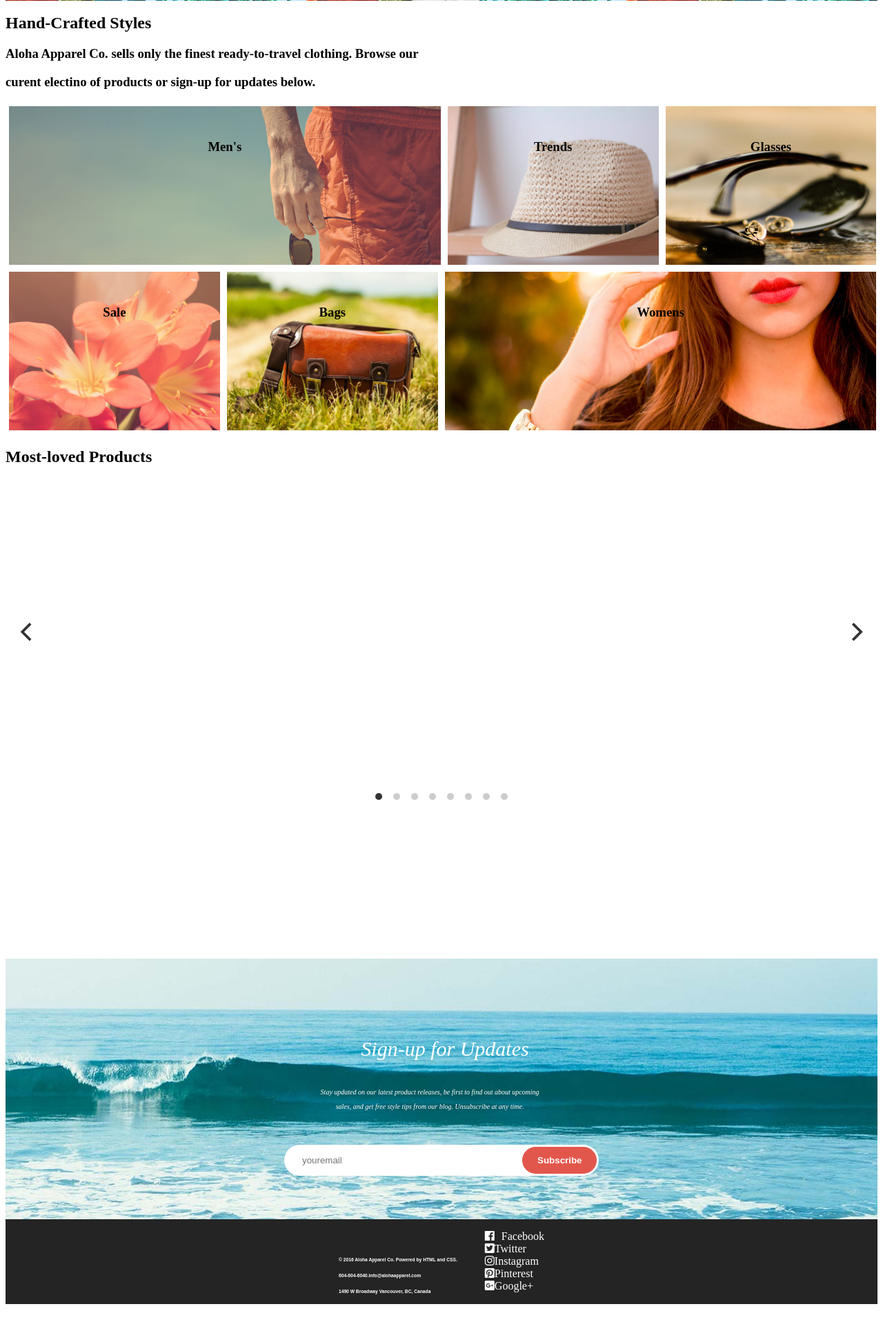
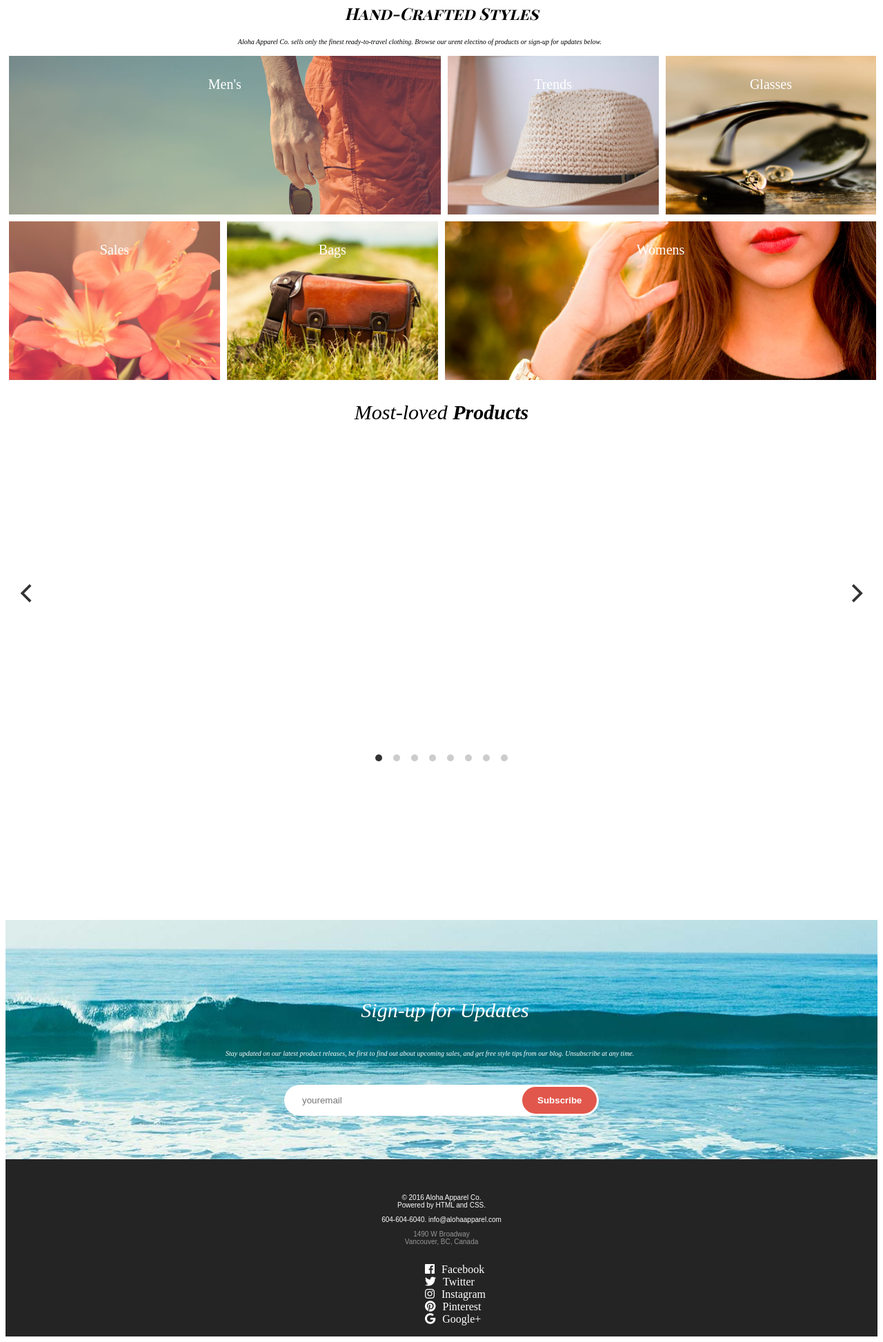
Before and after one commit to xufelixu/Aloha, a plain HTML site: page index.html in a window 1280 px wide. Shown: the part 375-2321 px from the top of the page at 69% size. Before the commit the page ends 2274 px from the top, so only its background shows below. Drawn offline with nearby package versions, Linux system fonts and the light colour scheme; files whose address does not match are found by name.

Commit message:
Add files via upload

```diff
--- a/index.html
+++ b/index.html
@@ -18,39 +18,44 @@
 <!-- logo -->
 
 <body>
-    <div class="container">
+    <div class="navigation-container">
         <div class="logo">
-            <header id="top">
-                <img src="project-01/images/aloha-logo.svg" alt="aloha-logo">
-            </header>
+            <a href="#"> <img src="project-01/images/aloha-logo.svg" alt="aloha-logo"></a>
         </div>
+
+
         <!-- navigation -->
-        <div class="navi">
-            <nav>
-                <a href="About.html">ABOUT</a>
-                <a href="SHOP.html">SHOP</a>
-                <a href="FEATURE">FEATURE</a>
-                <a href="UPDATE">UPDATE</a>
-            </nav>
-        </div>
+        <ul class="navi">
+            <li class="about"> <a href="About.html">ABOUT</a> </li>
+            <li class="shop "> <a href="SHOP.html">SHOP</a> </li>
+            <li class="feature"> <a href="FEATURE">FEATURE</a> </li>
+            <li class='update'> <a href="UPDATE">UPDATE</a> </li>
+        </ul>
         <!-- cart icon -->
+
         <div class="cart-icon">
-            <img src="project-01/images/cart-icon.svg" alt="cart-icon">
+            <a href="#"> <img src="project-01/images/cart-icon.svg" alt="cart-icon"></a>
         </div>
 
     </div>
 
-    <!-- bkgd-banner -->
+
+
+
+
     <div class="bkgd-banner">
-        <h2 class="banner-text-1">NEW COLLECTION</h2>
-        <h2 class="banner-text-2">Spring / Summer 2019</h2>
+        <h2>NEW COLLECTION</h2>
+        <h1>Spring / Summer 2019</h1>
     </div>
 
-    <div class="text-mid">
-        <h2>Hand-Crafted <strong>Styles</strong></h2>
+
+
+
+    <div class="article">
+        <h2>Hand-Crafted <span>Styles</span></h2>
         <h3>Aloha Apparel Co. sells only the finest ready-to-travel clothing.
-            Browse our <p>curent electino of products or
-                sign-up for updates below.</p>
+            Browse our urent electino of products or
+            sign-up for updates below.
         </h3>
     </div>
 
@@ -59,31 +64,33 @@
 
         <div class="category">
             <div class="men">
-                <h3> Men's</h3>
+                <a href="#"><span>Men's</span></a>
             </div>
             <div class="trends">
-                <h3>Trends</h3>
+                <a href="#"><span>Trends</span></a>
             </div>
             <div class="glasses">
-                <h3>Glasses</h3>
+                <a href="#"><span>Glasses</span></a>
             </div>
 
             <div class="sales">
-                <h3>Sale</h3>
+                <a href="#"><span>Sales</span></a>
             </div>
             <div class="bags">
-                <h3>Bags</h3>
+                <a href="#"><span>Bags</span></a>
             </div>
             <div class="womens">
-                <h3>Womens</h3>
+                <a href="#"><span>Womens</span></a>
             </div>
 
         </div>
 
+        <div class="products">
+            <H2>Most-loved <b>Products</b></h2>
+        </div>
 
-        <H2>Most-loved <strong>Products</strong></h2>
 
-        <div class="conainter-moving"></div>
+
 
         <div class="main-carousel">
             <div class="carousel-cell">
@@ -134,9 +141,8 @@
             <h1>Sign-up for Updates</h1>
             <form action="http://www.google.com" method="post">
                 <div class="sign-up-text">
-                    Stay updated on our latest product releases, be first to find out about upcoming<p> sales, and
-                        get
-                        free style tips from our blog. Unsubscribe at any time.</p>
+                    Stay updated on our latest product releases, be first to find out about upcoming sales, and
+                    get free style tips from our blog. Unsubscribe at any time.
                 </div>
 
                 <div class="password">
@@ -147,30 +153,43 @@
         </div>
 
         <footer class="footer">
+
             <div class="footer-container">
+
                 <div class="copy-icon">
-                    <h6>&copy;
-                        2016 Aloha Apparel Co.
-                        Powered by HTML and CSS.
-                    </h6>
-                    <h6>604-604-6040.<a href="info@alohaapparel.com">info@alohaapparel.com</a>
-                    </h6>
-                    <h6>1490 W Broadway
-                        Vancouver, BC, Canada
-                    </h6>
+                    <p>&copy; 2016 Aloha Apparel Co. <br /> Powered by HTML and CSS.</p>
+                    <p>604-604-6040. <a href="mailto:info@alohapparel.com">info@alohaapparel.com</a></p>
+                    <p id="address">1490 W Broadway <br /> Vancouver, BC, Canada</p>
                 </div>
 
-                <div class="social-media">
-                    <ul class="icon">
-                        <li><a href="#"><i class="fab fa-facebook"></i><span>Facebook</span></a></li>
-                        <li><i class="fab fa-twitter-square"></i><a href="www.Twitter.com">Twitter</a></li>
-                        <li><i class="fab fa-instagram"></i><a href="www.Instagram">Instagram</a></li>
-                        <li><i class="fab fa-pinterest-square"></i><a href="www.Pinterest.com">Pinterest</a></li>
-                        <li><i class="fab fa-google-plus-square"></i><a href="www.google.com">Google+</a></li>
-                    </ul>
-                </div>
             </div>
+
+            <div class="social-media">
+                <ul>
+
+                    <li>
+                        <a href="#"><i class="fab fa-facebook" aria-hidden="true"></i><span>Facebook</span>
+                        </a>
+                    </li>
+                    <li>
+                        <a href="#"><i class="fab fa-twitter" aria-hidden="true"></i><span>Twitter</span></a>
+                    </li>
+                    <li>
+                        <a href="#"> <i class="fab fa-instagram" aria-hidden="true"></i><span>Instagram</span> </a>
+                    </li>
+                    <li>
+                        <a href="#"><i class="fab fa-pinterest" aria-hidden="true"></i><span>Pinterest</span></a>
+                    </li>
+                    <li>
+                        <a href="#"> <i class="fab fa-google" aria-hidden="true"></i><span>Google+</span> </a>
+                    </li>
+
+                </ul>
+            </div>
+
+
         </footer>
+    </div>
 
 
 
@@ -179,7 +198,7 @@
 
 
 
-    </div>
+
 
 
 
--- a/style.css
+++ b/style.css
@@ -34,6 +34,7 @@
   font-weight: bold;
   font-style: normal;
 }
+
 /* pesudo to do some change
 h1:before {
   content: "hello";
@@ -55,12 +56,15 @@ h1:before {
   padding-bottom: 0px;
   height: 10%;
 }
+
 li {
   list-style: none;
 }
+
 .logo img {
   width: 80%;
 }
+
 .navi {
   order: 3;
   background-color: white;
@@ -75,12 +79,14 @@ li {
   padding-right: 20px;
   color: #e2574c;
 }
+
 .cart-icon {
   order: 2;
 
   flex-basis: 50%;
   height: 10%;
 }
+
 .cart-icon img {
   width: 30%;
   float: right;
@@ -115,6 +121,7 @@ h1 {
   font-weight: normal;
   font-style: italic;
 }
+
 .article h3 {
   font-weight: normal;
   font-style: italic;
@@ -129,6 +136,7 @@ h1 {
   flex-wrap: wrap;
   text-align: center;
 }
+
 .category a {
   text-decoration: none;
   color: white;
@@ -194,9 +202,11 @@ h1 {
   font-style: italic;
   font-size: 30px;
 }
+
 .main-carousel p {
   text-align: center;
 }
+
 .red {
   color: red;
 }
@@ -214,6 +224,7 @@ h1 {
   background-color: #e2574c;
   background-position: bottom;
 }
+
 .sign-up-text {
   color: white;
   padding: 40px;
@@ -223,6 +234,7 @@ h1 {
   font-weight: normal;
   font-style: italic;
 }
+
 .sign-up h1 {
   margin: auto;
   color: white;
@@ -233,6 +245,7 @@ h1 {
   font-weight: normal;
   font-style: italic;
 }
+
 .password {
   text-align: center;
   margin-right: 5%;
@@ -249,6 +262,7 @@ h1 {
   font-weight: bold;
   flex: 0 1 25%;
 }
+
 #youremail {
   display: block;
   height: 15px;
@@ -259,6 +273,7 @@ h1 {
   color: #888;
   flex: 0 1 70%;
 }
+
 .password {
   max-width: 450px;
   margin-left: 30%;
@@ -287,6 +302,7 @@ h1 {
 a:hover {
   color: red;
 }
+
 .copy-icon p {
   text-align: center;
 }
@@ -295,6 +311,7 @@ a:hover {
   text-decoration: none;
   color: white;
 }
+
 #address {
   color: #969696;
 }
@@ -302,10 +319,12 @@ a:hover {
 .social-media span {
   visibility: hidden;
 }
+
 .social-media ul {
   display: flex;
   align-items: flex-start;
 }
+
 .social-media a {
   color: white;
 }
@@ -315,9 +334,14 @@ a:hover {
     display: flex;
     flex-wrap: nowrap;
   }
+
   .logo {
     order: 1;
     width: 20%;
+
+    /* display: flex;
+    justify-content: center;
+    align-items: center; */
   }
 
   .navi {
@@ -334,14 +358,17 @@ a:hover {
     width: 200px;
     position: center;
   }
+
   .cart-icon img {
     width: 100px;
     position: center;
   }
+
   .cart-icon {
     order: 3;
     width: 20%;
   }
+
   .navi a {
     margin: 0px;
   }
@@ -375,6 +402,7 @@ a:hover {
     font-weight: normal;
     font-style: italic;
   }
+
   .article h3 {
     font-weight: normal;
     font-style: italic;
@@ -390,6 +418,7 @@ a:hover {
     flex-wrap: wrap;
     text-align: center;
   }
+
   .category a {
     text-decoration: none;
     color: white;
@@ -453,9 +482,12 @@ a:hover {
   .main-carousel {
     display: flex;
   }
+
   .red {
     color: red;
   }
+
+  /*   footer     */
 
   .sign-up {
     background: url("./project-01/images/wave-bkgd.jpg");
@@ -468,6 +500,7 @@ a:hover {
     background-color: #e2574c;
     background-position: bottom;
   }
+
   .sign-up-text {
     color: white;
     padding: 40px;
@@ -477,6 +510,7 @@ a:hover {
     font-weight: normal;
     font-style: italic;
   }
+
   .sign-up h1 {
     margin: auto;
     color: white;
@@ -487,6 +521,7 @@ a:hover {
     font-weight: normal;
     font-style: italic;
   }
+
   .password {
     text-align: center;
     margin-right: 5%;
@@ -503,6 +538,7 @@ a:hover {
     font-weight: bold;
     flex: 0 1 25%;
   }
+
   #youremail {
     display: block;
     height: 15px;
@@ -513,6 +549,7 @@ a:hover {
     color: #888;
     flex: 0 1 70%;
   }
+
   .password {
     max-width: 450px;
     margin-left: 30%;
@@ -541,6 +578,7 @@ a:hover {
   a:hover {
     color: red;
   }
+
   .copy-icon p {
     text-align: center;
   }
@@ -549,6 +587,7 @@ a:hover {
     text-decoration: none;
     color: white;
   }
+
   #address {
     color: #969696;
   }
@@ -627,6 +666,7 @@ a:hover {
   .sign-up-text {
     width: 90%;
   }
+
   .bkgd-banner {
     background: url(./project-01/images/banner-girl.png) no-repeat,
       url(./project-01/images/flower-bkgd.jpg);
@@ -634,11 +674,16 @@ a:hover {
     background-size: auto 300px, auto 600px;
     height: 250px;
   }
+
   .category {
     width: 110%;
   }
+
+
+
   .footer-container {
     display: flex;
+    align-items: center;
     justify-content: Space-between;
     color: white;
   }
```
